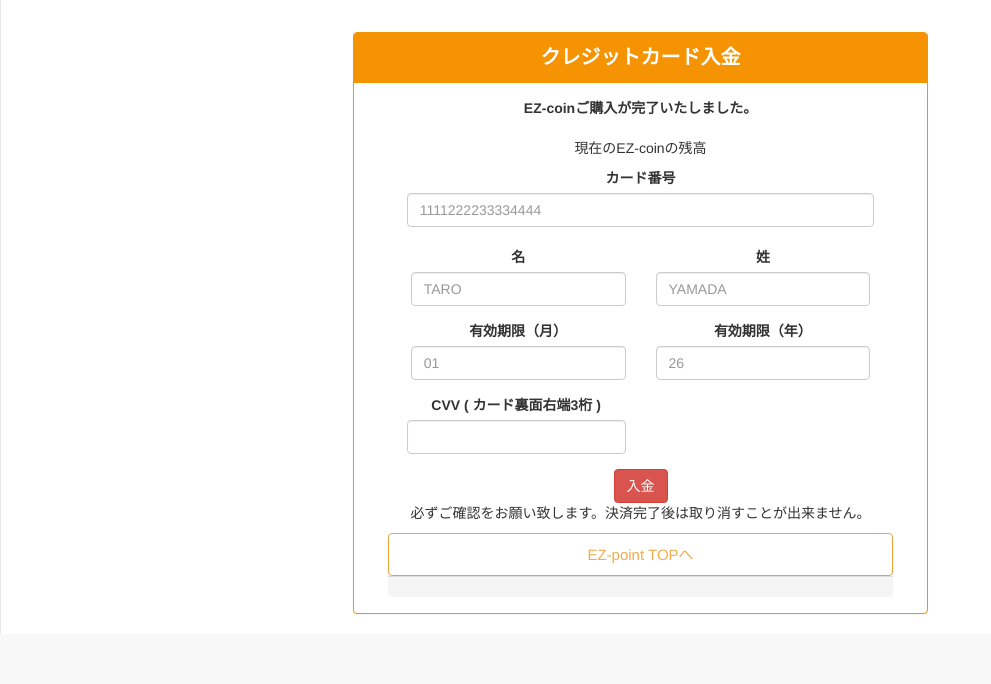
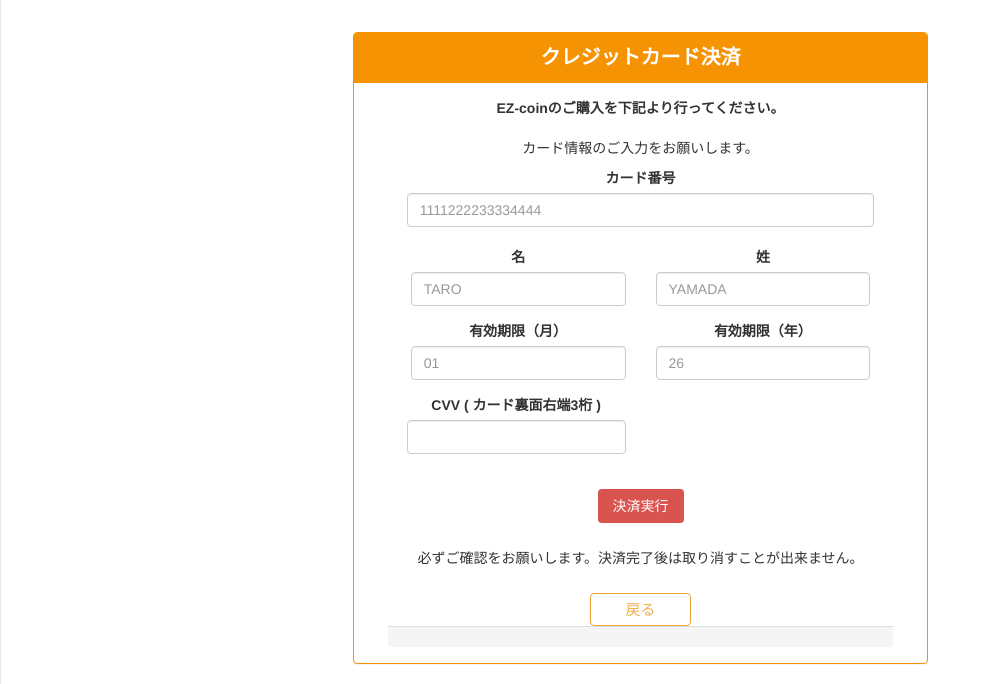
Before and after one commit to ez-coin-layout/ez_coin_layout_sample, a website: page pages/credit_settlement.html in a window 1280 px wide. Shown: the part 187-871 px from the top of the page, without its empty margins (0-991 px from the left). Before the commit the page ends 821 px from the top, so only its background shows below. Drawn offline with Linux system fonts and the light colour scheme.

Commit message:
カード決済画面修正

```diff
--- a/pages/credit_settlement.html
+++ b/pages/credit_settlement.html
@@ -66,16 +66,16 @@
                   </div>
                     <div class="panel panel-yellow">
                         <div class="panel-heading">
-                              クレジットカード入金
+                              クレジットカード決済
                         </div>
                         <!-- /.panel-heading -->
                         <div class="row">
                          <div class="col-md-12">
                         <div class="panel-body" align="center">
-                          <b>EZ-coinご購入が完了いたしました。</b>
+                          <b>EZ-coinのご購入を下記より行ってください。</b>
                           <br>
                           <br>
-                          <p>現在のEZ-coinの残高</p>
+                          <p>カード情報のご入力をお願いします。</p>
                         <div class="row">
                          <div class="col-md-12">
                           <label for="card_number">カード番号</label>
@@ -99,9 +99,11 @@
                         <div class="form-group"><label for="wallet_creditcard_deposit_request_cvv2">CVV ( カード裏面右端3桁 )</label><input class="text_field form-control" type="text" name="[cvv2]" id="request_cvv2"></div>
                         </div>
                         </div>
-                        <button type="button" class="btn btn-danger">入金</button>
-                        <p>必ずご確認をお願い致します。決済完了後は取り消すことが出来ません。</p>
-                       <button type="button" style="width:100%;padding:10px;font-size:15px;" class="btn btn-outline btn-warning">EZ-point TOPへ</button>
+                        <button type="button" class="btnnew btn-danger">決済実行</button>
+                       <div class="p-text">
+                        <p>必ずご確認をお願いします。決済完了後は取り消すことが出来ません。</p>
+                       </div>
+                       <button type="button" style="width:20%;padding:5px;font-size:15px;" class="btn btn-outline btn-warning btnsize01">戻る</button>
                         <!-- /.panel-body -->
                         <div class="panel-footer">
                         </div>
```
Also changed, not shown: dist/css/sb-admin-2.css.
